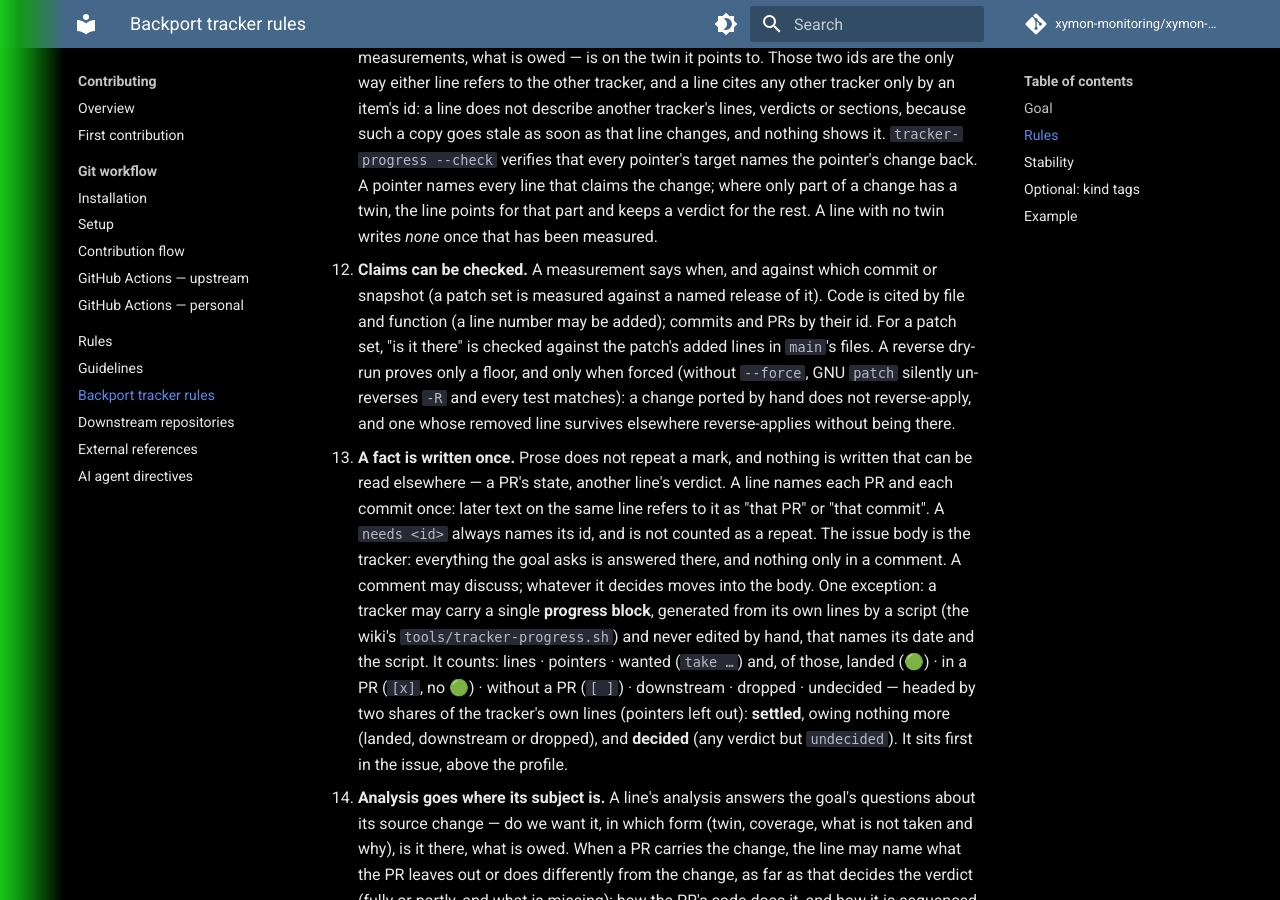
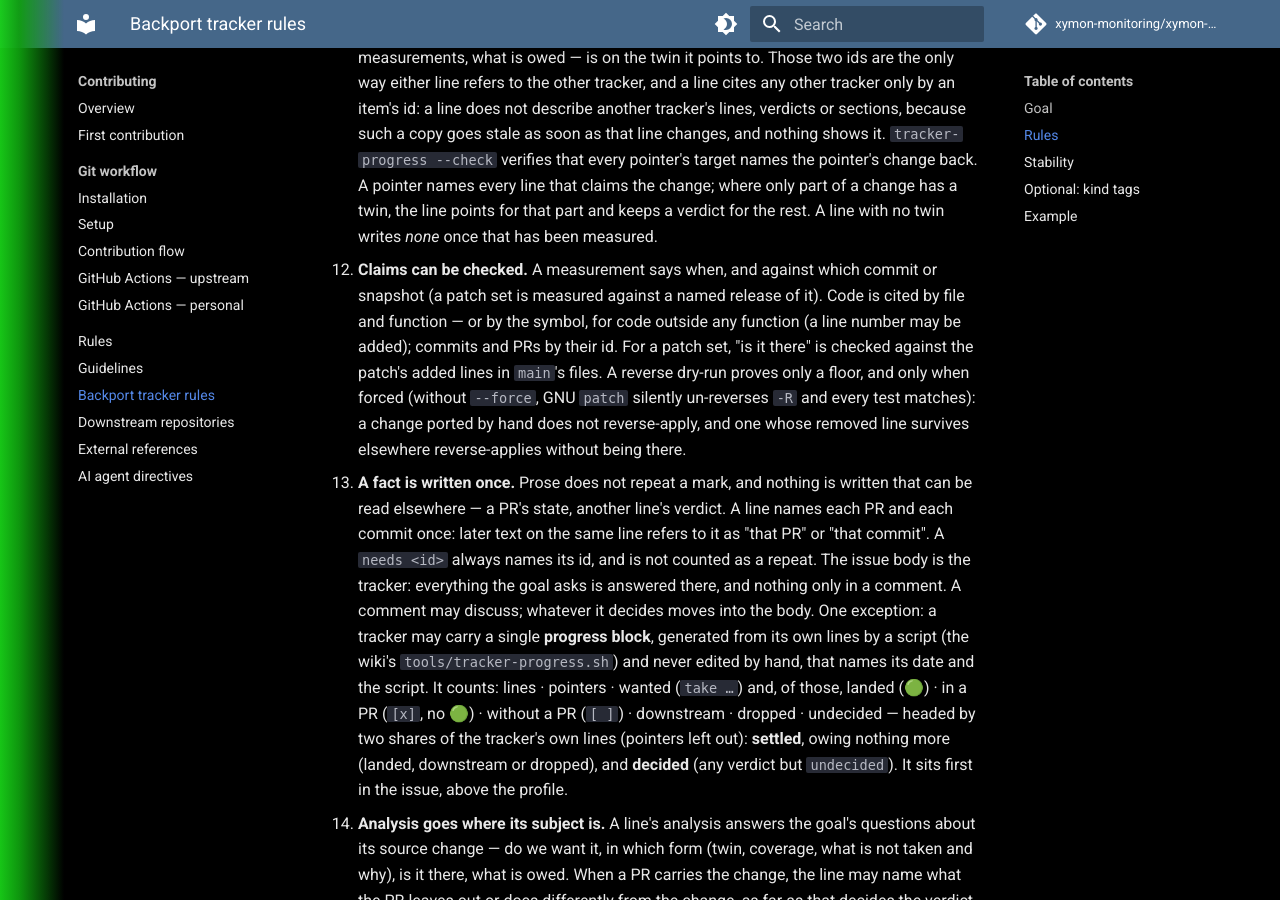
Before and after one commit to xymon-monitoring/xymon-wiki, an MkDocs documentation site: the page built from docs/contributing/backport-tracker-rules.md, in a window 1280 px wide and 900 px high, scrolled down 1907 px. Built offline with MkDocs 1.6.1 and Material for MkDocs 9.7.7, drawn with Linux system fonts in a browser that asks for light colours; comment, search, counter and statistics services are not loaded.

Commit message:
backport-tracker-rules: code outside any function is cited by its symbol
Rule 7 asked for a file and function, which a file-scope table or declaration does not have; tracker-lint accepts a backquoted symbol such as xymonenv[] there.

```diff
--- a/docs/contributing/backport-tracker-rules.md
+++ b/docs/contributing/backport-tracker-rules.md
@@ -84,7 +84,8 @@ for prose.
    been measured.
 7. **Claims can be checked.** A measurement says when, and against which commit
    or snapshot (a patch set is measured against a named release of it).
-   Code is cited by file and function (a line number may be added); commits and
+   Code is cited by file and function — or by the symbol, for code outside any
+   function (a line number may be added); commits and
    PRs by their id. For a patch set, "is it there" is checked against the
    patch's added lines in `main`'s files. A reverse dry-run proves only a
    floor, and only when forced (without `--force`, GNU `patch` silently
```
Also changed, not shown: 1 other file.
